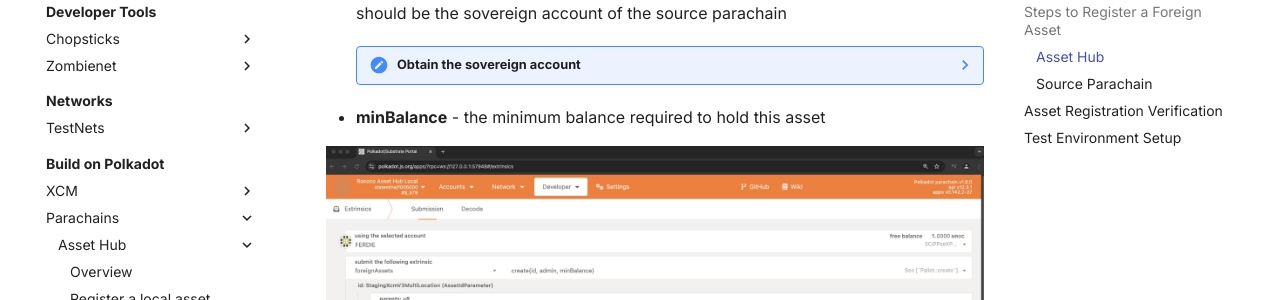
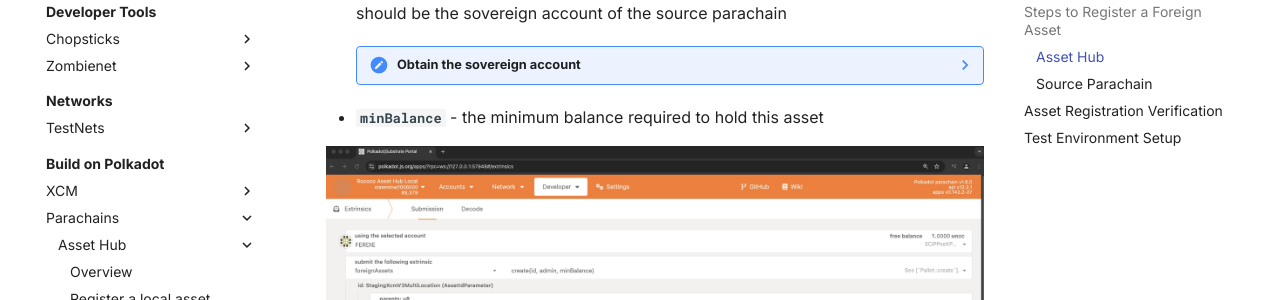
Before and after one commit to papermoonio/polkadot-ecosystem-docs-draft, an MkDocs documentation site: the page built from docs/build-on-polkadot/parachains/asset-hub/register-a-foreign-asset.md, in a window 1280 px wide and 900 px high, scrolled down 2818 px. Shown: the part 150-450 px from the top of the window. Built offline with MkDocs 1.6.1 and Material for MkDocs 9.7.7, drawn with Linux system fonts in a browser that asks for light colours.

```diff
--- a/docs/build-on-polkadot/parachains/asset-hub/register-a-foreign-asset.md
+++ b/docs/build-on-polkadot/parachains/asset-hub/register-a-foreign-asset.md
@@ -72,7 +72,7 @@ This guide will use Polkadot, its local Asset Hub instance, and the [Astar](http
             ![Get parachain sovereign account](/polkadot-ecosystem-docs-draft/images/build-on-polkadot/parachains/asset-hub/register-a-foreign-asset/register-a-foreign-asset-3.webp)
 
 
-    - **minBalance** - the minimum balance required to hold this asset
+    - **`minBalance`** - the minimum balance required to hold this asset
 
     ![Fill out the required fields](/polkadot-ecosystem-docs-draft/images/build-on-polkadot/parachains/asset-hub/register-a-foreign-asset/register-a-foreign-asset-4.webp)
 
```
